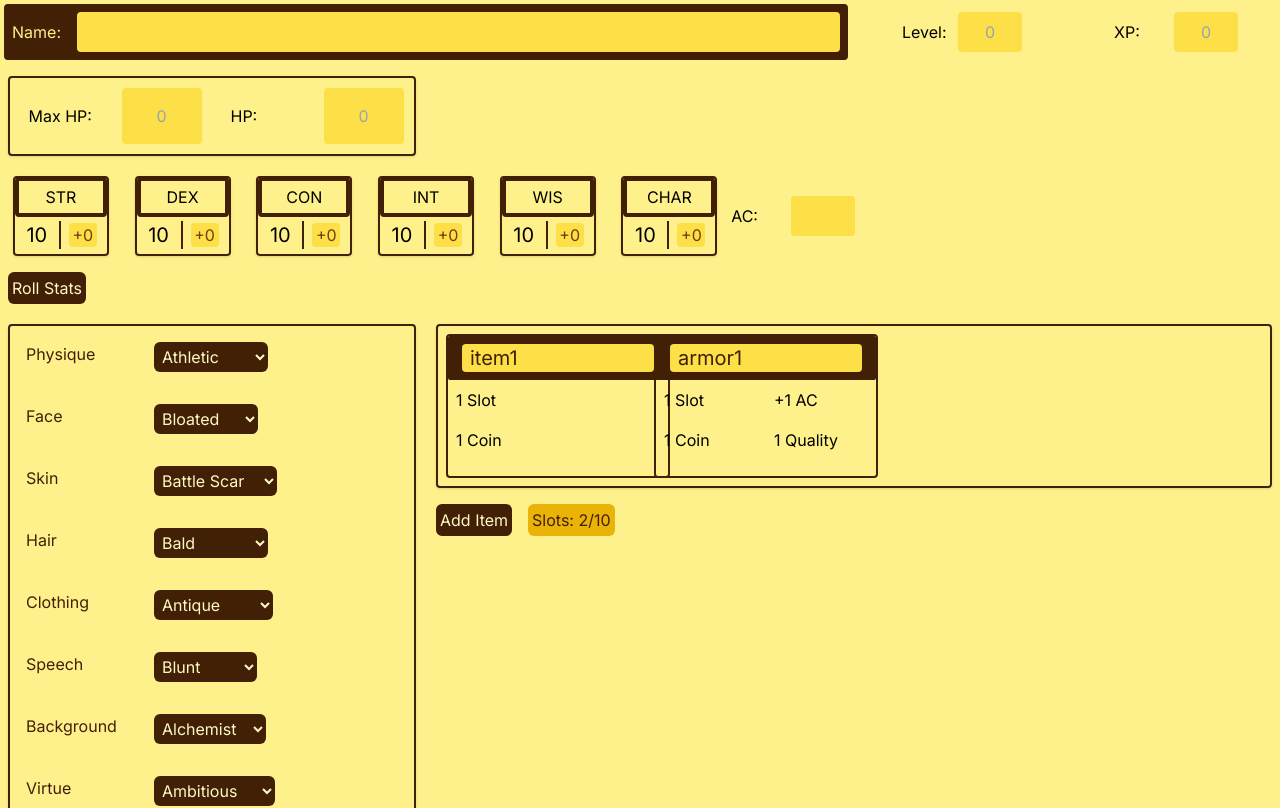
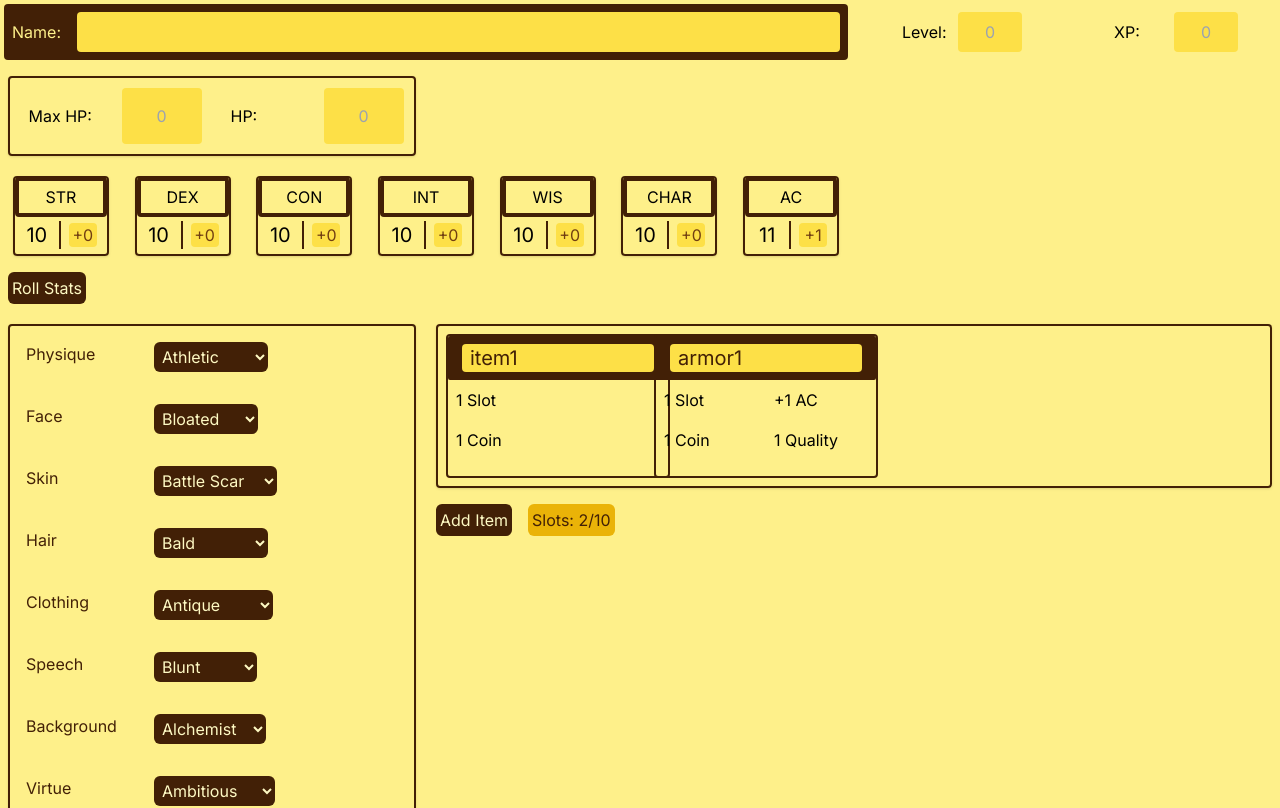
Before and after one commit to mf-andres/knave-charsheet, a Next.js app: page / in a window 1280 px wide. Shown: the top 808 px of the page. Built offline with nearby package versions, Linux system fonts and the light colour scheme.

Commit message:
feat: update AC based on inventory

```diff
--- a/app/page.tsx
+++ b/app/page.tsx
@@ -10,9 +10,25 @@ import { useState } from "react";
 
 export default function Home() {
   // TODO
-  //  edit item fields, make shareable, roll hp
+  //  ace, make shareable, roll hp
   //  level up
   const [con, setCon] = useState(0);
+  const [items, setItems] = useState([
+    {
+      name: "item1",
+      slots: 1,
+      cost: 1,
+      acBonus: 0,
+      quality: 0,
+    },
+    {
+      name: "armor1",
+      slots: 1,
+      cost: 1,
+      acBonus: 1,
+      quality: 1,
+    },
+  ]);
 
   return (
     <div className="grid grid-cols-3 grid-flow-row gap-1 bg-yellow-200">
@@ -20,7 +36,6 @@ export default function Home() {
         <NameInput></NameInput>
       </div>
 
-      {/* TODO refactor level xp, hp and ac are similar looking input */}
       <div className="col-start-3 row-start-1">
         <LevelAndXP></LevelAndXP>
       </div>
@@ -30,7 +45,11 @@ export default function Home() {
       </div>
 
       <div className="col-start-1 col-span-2 row-start-3">
-        <DefensesAndBonuses con={con} setCon={setCon}></DefensesAndBonuses>
+        <DefensesAndBonuses
+          con={con}
+          setCon={setCon}
+          items={items}
+        ></DefensesAndBonuses>
       </div>
 
       <div className="col-start-1 row-start-4">
@@ -38,7 +57,7 @@ export default function Home() {
       </div>
 
       <div className="col-start-2 col-span-2 row-start-4">
-        <Inventory con={con}></Inventory>
+        <Inventory con={con} items={items} setItems={setItems}></Inventory>
       </div>
     </div>
   );
--- a/components/ac.tsx
+++ b/components/ac.tsx
@@ -1,13 +1,40 @@
-interface Props {}
+import { Dispatch, SetStateAction, useEffect } from "react";
+import { ItemDO } from "./models/item";
 
-const Ac: React.FC<Props> = () => {
+interface Props {
+  ac: number;
+  setAc: Dispatch<SetStateAction<number>>;
+  items: ItemDO[];
+}
+
+const Ac: React.FC<Props> = ({ ac, setAc, items }) => {
+  useEffect(() => {
+    const totalAcBonus = items
+      .map((item) => {
+        return item.acBonus;
+      })
+      .reduce((sum, acBonus) => {
+        return sum + acBonus;
+      });
+    setAc(totalAcBonus);
+  }, [items]);
+
   return (
-    <div className="flex items-center m-1">
-      <div className="p-2 m-1 w-14">AC: </div>
+    <div className="grid grid-cols-2 grid-rows-2 items-center w-24 h-20 border-2 m-2 border-yellow-950 rounded shadow">
+      {/* can we modify both and change the other? */}
+      <div className="col-start-1 col-span-2 row-span-1 text-center p-1 border-4 border-yellow-950 rounded">
+        AC
+      </div>
+      <div className="col-start-1 col-span-1 row-start-2 row-span-1 text-center text-xl border-r-2 border-yellow-950">
+        {10 + ac}
+      </div>
       <input
-        type="text"
-        className="w-16 m-2 p-2 text-yellow-900 rounded"
-      ></input>
+        className="col-start-2 col-span-1 row-start-2 row-span-1 w-7 h-6 m-2 text-yellow-900 rounded text-base text-center"
+        value={"+" + ac}
+        onChange={(e) => {
+          setAc(parseInt(e.target.value));
+        }}
+      />
     </div>
   );
 };
--- a/components/add-item-overlay.tsx
+++ b/components/add-item-overlay.tsx
@@ -19,7 +19,7 @@ const AddItemOverlay: React.FC<AddItemOverlayProps> = ({
     e: ChangeEvent<HTMLInputElement>,
     setter: Function
   ) => {
-    const newValue = e.target.value;
+    const newValue = parseInt(e.target.value);
     setter(newValue);
   };
 
@@ -44,7 +44,7 @@ const AddItemOverlay: React.FC<AddItemOverlayProps> = ({
               type="text"
               className="text-yellow-900 rounded text-base px-4"
               value={name}
-              onChange={(e) => handleInputChange(e, setName)}
+              onChange={(e) => setName(e.target.value)}
             />
 
             <label className="m-2 text-yellow-100">Cost:</label>
--- a/components/defenses-and-bonuses.tsx
+++ b/components/defenses-and-bonuses.tsx
@@ -1,18 +1,21 @@
 import { ChangeEvent, Dispatch, SetStateAction, useState } from "react";
 import DefenseAndBonus from "./defense-and-bonus";
 import Ac from "./ac";
+import { ItemDO } from "./models/item";
 
 interface Props {
   con: number;
   setCon: Dispatch<SetStateAction<number>>;
+  items: ItemDO[];
 }
 
-const DefensesAndBonuses: React.FC<Props> = ({ con, setCon }) => {
+const DefensesAndBonuses: React.FC<Props> = ({ con, setCon, items }) => {
   const [str, setStr] = useState(0);
   const [dex, setDex] = useState(0);
   const [int, setInt] = useState(0);
   const [wis, setWis] = useState(0);
   const [char, setChar] = useState(0);
+  const [ac, setAc] = useState(0);
 
   const setStats = () => {
     setStr(rollStat());
@@ -70,7 +73,7 @@ const DefensesAndBonuses: React.FC<Props> = ({ con, setCon }) => {
           statName="CHAR"
         ></DefenseAndBonus>
 
-        <Ac></Ac>
+        <Ac ac={ac} setAc={setAc} items={items}></Ac>
       </div>
       <div>
         <button
--- a/components/inventory.tsx
+++ b/components/inventory.tsx
@@ -1,29 +1,15 @@
-import React, { useEffect, useState } from "react";
+import React, { Dispatch, SetStateAction, useEffect, useState } from "react";
 import Item from "./item";
 import AddItemOverlay from "./add-item-overlay";
+import { ItemDO } from "./models/item";
 
 interface Props {
   con: number;
+  items: ItemDO[];
+  setItems: Dispatch<SetStateAction<ItemDO[]>>;
 }
 
-const Inventory: React.FC<Props> = ({ con }) => {
-  const [items, setItems] = useState([
-    {
-      name: "item1",
-      slots: 1,
-      cost: 1,
-      acBonus: 0,
-      quality: 0,
-    },
-    {
-      name: "armor1",
-      slots: 1,
-      cost: 1,
-      acBonus: 1,
-      quality: 1,
-    },
-  ]);
-
+const Inventory: React.FC<Props> = ({ con, items, setItems }) => {
   const getTakenSlots = () => {
     return items.map((item) => item.slots).reduce((sum, slots) => sum + slots);
   };
--- /dev/null
+++ b/components/models/item.ts
@@ -0,0 +1,7 @@
+export interface ItemDO {
+  name: string;
+  slots: number;
+  cost: number;
+  acBonus: number;
+  quality: number;
+}
```
